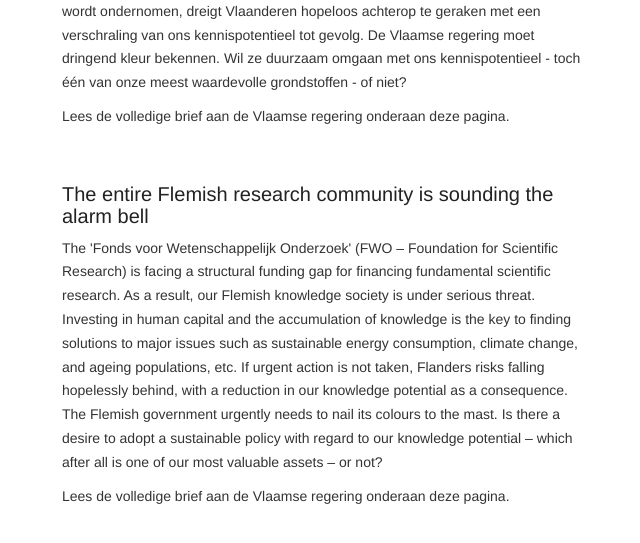
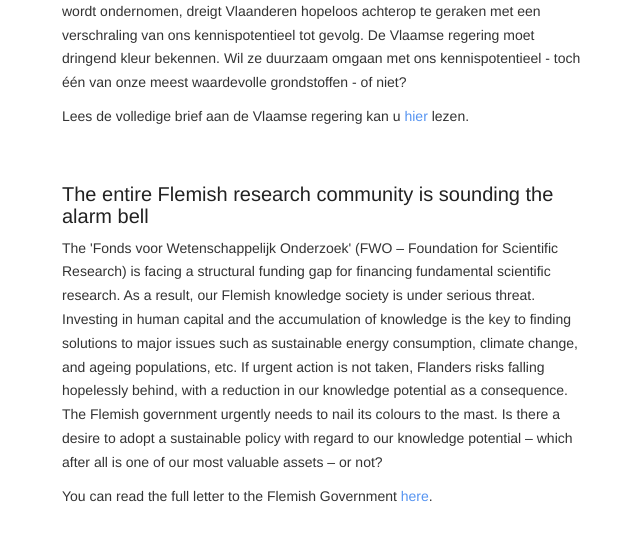
Before and after one commit to KrisJanssen/sterkFWO, a Jekyll site: the page built from index.html, in a window 1280 px wide, cut to the strip 666-1230 px from the top of the page. Shown: the top 543 px of the strip, without its empty margins (318-958 px from the left). Built offline with Jekyll 4.4.1, drawn with Linux system fonts in a browser that asks for light colours; nearby versions of some CDN libraries; Markdown is read by kramdown in place of the engine named in the settings; the list of posts is cut into pages by our own code.

Commit message:
Links to full letters

```diff
--- a/_includes/post-list.html
+++ b/_includes/post-list.html
@@ -1,3 +1,4 @@
+<a name="list"></a>
 <ul id="post-list">
     {% for post in paginator.posts %}
         <li>
--- a/_includes/profile.html
+++ b/_includes/profile.html
@@ -19,7 +19,7 @@
             <p>Het Fonds voor Wetenschappelijk Onderzoek (FWO) kampt met een structureel gebrek aan middelen om fundamenteel wetenschappelijk onderzoek te financieren.  Onze Vlaamse kennismaatschappij komt hierdoor ernstig in het gedrang.  Investeren in menselijk kapitaal en opbouw van kennis vormt nochtans de sleutel om grote maatschappelijke vraagstukken zoals duurzame energieconsumptie, klimaatverandering, vergrijzing,.. het hoofd te bieden.  Als er niet dringend actie wordt ondernomen, dreigt Vlaanderen hopeloos achterop te geraken met een verschraling van ons kennispotentieel tot gevolg.   De Vlaamse regering moet dringend kleur bekennen.  Wil ze duurzaam omgaan met ons kennispotentieel - toch één van onze meest waardevolle grondstoffen - of niet?
             </p>
             <p>
-                Lees de volledige brief aan de Vlaamse regering onderaan deze pagina.
+                Lees de volledige brief aan de Vlaamse regering kan u <a href="http://sterkfwo.be/#list">hier</a> lezen.
             </p>
             <br/>
             <h1>The entire Flemish research community is sounding the alarm bell</h1>
@@ -27,7 +27,7 @@
 
             </p>
             <p>
-                Lees de volledige brief aan de Vlaamse regering onderaan deze pagina.
+                You can read the full letter to the Flemish Government <a href="http://sterkfwo.be/#list">here</a>.
             </p>
 
         </section>
```
